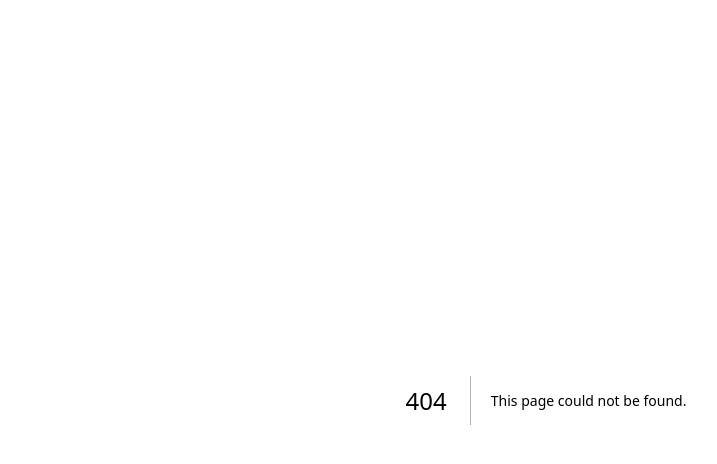
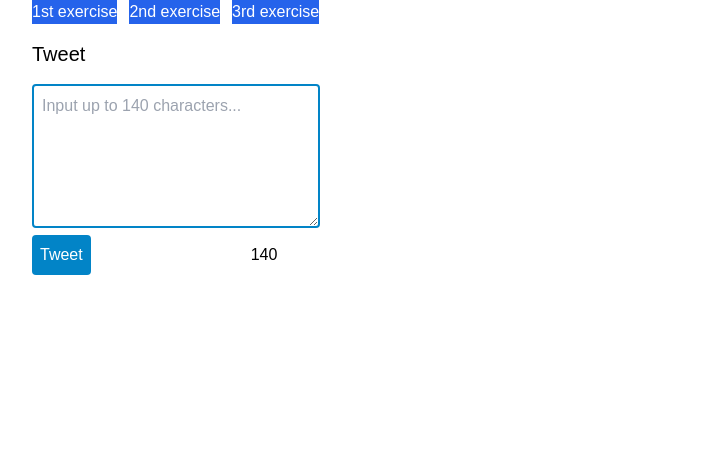
Before and after one commit to mihail-fomin/training-states, a Next.js app: page /3 in a window 1280 px wide. Before the commit this address had no page. Shown: the top 464 px of the page, without its empty margins (94-811 px from the left). Built offline with nearby package versions, Linux system fonts and the light colour scheme.

Commit message:
added form for 3rd exercise

```diff
--- /dev/null
+++ b/components/Container.js
@@ -0,0 +1,7 @@
+export default function Container({ children }) {
+	return (
+		<div className='container mx-auto'>
+			{children}
+		</div>
+	)
+}
--- /dev/null
+++ b/pages/3.js
@@ -0,0 +1,56 @@
+import * as React from 'react'
+import { MainMenu } from '../components/MainMenu'
+import Container from '../components/Container'
+
+export default function Form() {
+
+	const [tweet, setTweet] = React.useState('');
+	const [status, setStatus] = React.useState('typing');
+
+	if (status === 'success') {
+		return alert('Your tweet has been sent!')
+	}
+
+	function handleTextAreaChange(e) {
+		setTweet(e.target.value);
+	}
+
+	async function handleSubmit(e) {
+		e.preventDefault();
+		setStatus('submitting');
+		try {
+			await submitForm(answer);
+			setStatus('success');
+		} catch (err) {
+			setStatus('typing');
+		}
+	}
+
+	return <div>
+		<Container>
+			<MainMenu />
+			<h1 className='my-4 text-xl'>Tweet</h1>
+			<form onSubmit={handleSubmit}>
+				<textarea
+					className='p-2 border-2 rounded h-36 w-72 border-sky-600'
+					type='textarea'
+					placeholder='Input up to 140 characters...'
+					onChange={handleTextAreaChange}
+					disabled={status === 'submitting'}
+				>
+				</textarea>
+				<div className='flex items-center'>
+					<button
+						className='block p-2 text-white rounded cursor-pointer bg-sky-600'
+						disabled={
+							tweet.length === 0 ||
+							status === 'submitting'
+						}>
+						Tweet
+					</button>
+					<div className='pl-40'>140</div>
+				</div>
+			</form>
+		</Container>
+	</div>
+}
```
